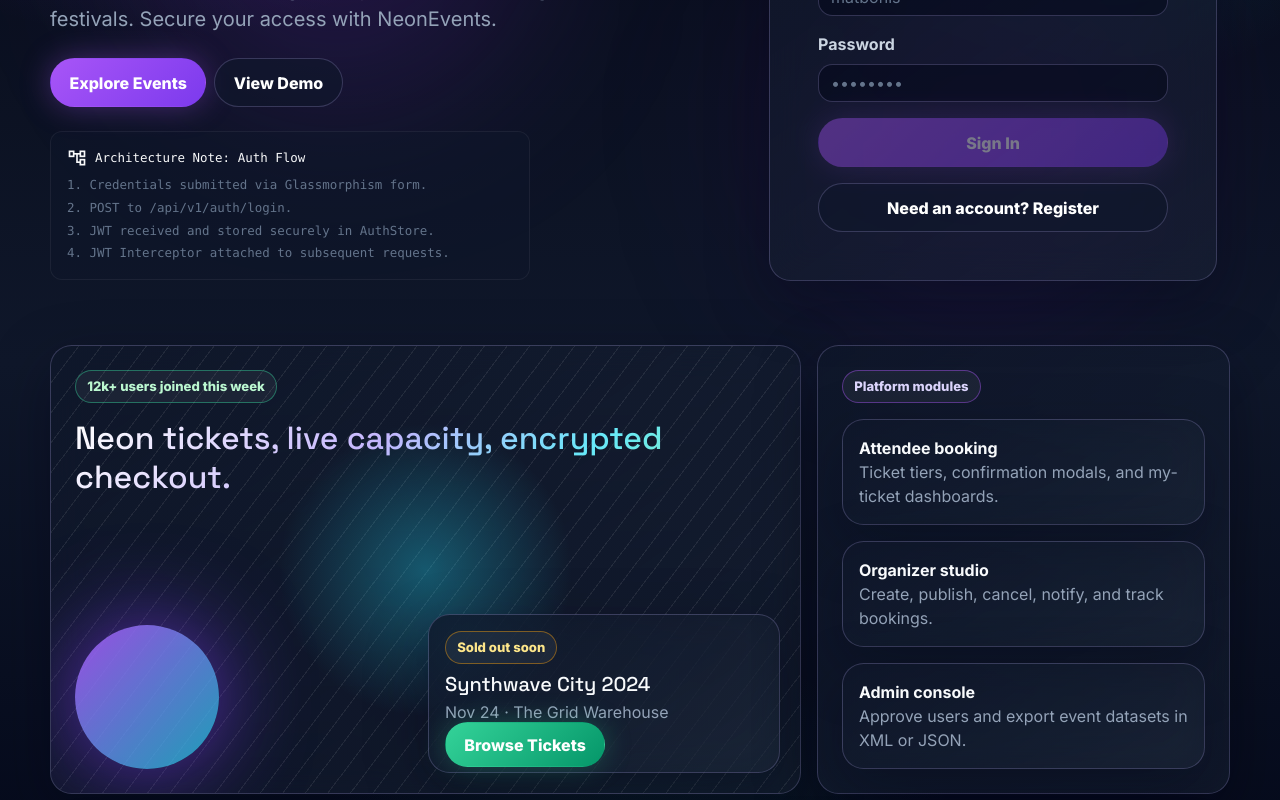
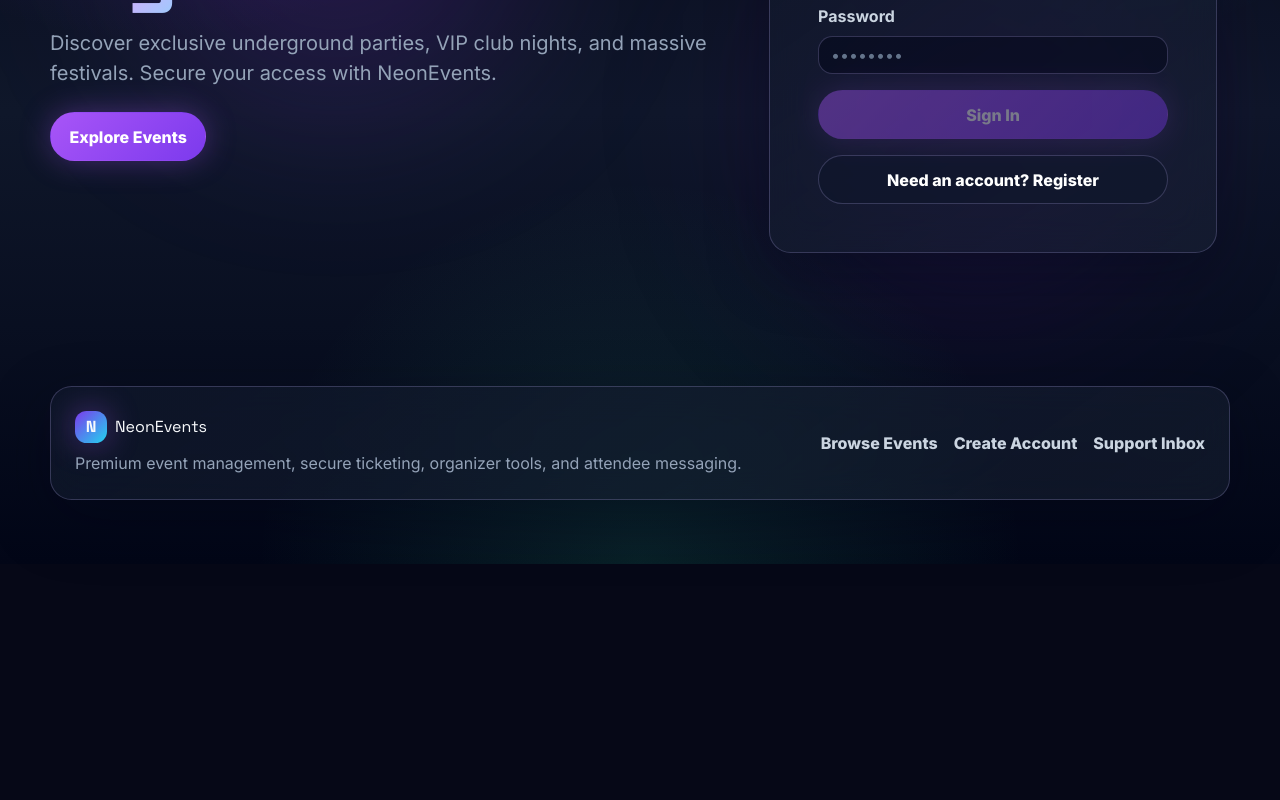
Before and after one commit to AndreasFrantzias/tedy, an Angular app in the folder frontend/: page /home in a window 1280 px wide. Shown: the part 440-1240 px from the top of the page. After the commit the page ends 1004 px from the top, so only its background shows below. Built offline with nearby package versions, Linux system fonts and the light colour scheme.

Commit message:
removed placeholder content on UI

```diff
--- a/frontend/src/app/event-detail-component/event-detail-component.html
+++ b/frontend/src/app/event-detail-component/event-detail-component.html
@@ -12,8 +12,7 @@
       <section class="detail-hero glass-card">
         <div class="detail-hero-content">
           <div class="d-flex flex-wrap gap-2 mb-3">
-            <span class="pill pill-purple">Featured</span>
-            <span class="pill pill-amber">{{ event.status === 'PUBLISHED' ? 'Sold Out Soon' : event.status }}</span>
+            <span class="pill pill-amber" *ngIf="event.status !== 'PUBLISHED'">{{ event.status }}</span>
           </div>
           <h1 class="display-5 fw-bold mb-2">{{ event.title }}</h1>
           <p class="muted mb-0 d-flex align-items-center gap-2"><span class="material-symbols-outlined text-gradient">calendar_today</span>{{ event.startDateTime | date:'medium' }} - {{ event.endDateTime | date:'shortTime' }}</p>
@@ -29,25 +28,12 @@
         </div>
       </section>
 
-      <div class="two-col">
-        <section class="glass-card p-4">
-          <div class="d-flex justify-content-between align-items-start mb-3">
-            <h2 class="h5 d-flex align-items-center gap-2"><span class="material-symbols-outlined text-gradient">location_on</span>Location</h2>
-            <span class="pill">Get Directions</span>
-          </div>
-          <p class="muted">{{ event.venue }}<br>{{ event.address }}, {{ event.city }}, {{ event.country }}</p>
-          <div #mapContainer class="leaflet-map" *ngIf="event.lat !== null && event.lng !== null; else noMap"></div>
-          <ng-template #noMap><div class="p-4 text-center muted">No coordinates available.</div></ng-template>
-        </section>
-
-        <section class="glass-card p-4">
-          <h2 class="h5 d-flex align-items-center gap-2 mb-3"><span class="material-symbols-outlined text-gradient">queue_music</span>Main Lineup</h2>
-          <div class="d-grid gap-3">
-            <div class="d-flex align-items-center gap-3"><div class="lineup-avatar"></div><div><strong>Virtual Echo</strong><p class="muted small mb-0">Headlining • 12:00 AM</p></div></div>
-            <div class="d-flex align-items-center gap-3"><div class="lineup-avatar"></div><div><strong>Neon Architect</strong><p class="muted small mb-0">Special Guest • 10:30 PM</p></div></div>
-          </div>
-        </section>
-      </div>
+      <section class="glass-card p-4">
+        <h2 class="h5 d-flex align-items-center gap-2 mb-3"><span class="material-symbols-outlined text-gradient">location_on</span>Location</h2>
+        <p class="muted">{{ event.venue }}<br>{{ event.address }}, {{ event.city }}, {{ event.country }}</p>
+        <div #mapContainer class="leaflet-map" *ngIf="event.lat !== null && event.lng !== null; else noMap"></div>
+        <ng-template #noMap><div class="p-4 text-center muted">No coordinates available.</div></ng-template>
+      </section>
     </div>
 
     <aside class="booking-sidebar d-grid gap-3">
@@ -58,7 +44,6 @@
             <input type="radio" name="ticketType" class="position-absolute top-0 end-0 m-3" [value]="ticket.id" [(ngModel)]="selectedTicketTypeId" [disabled]="ticket.available <= 0" />
             <div class="pe-4">
               <div class="d-flex justify-content-between gap-2 mb-1"><strong>{{ ticket.name }}</strong><span class="pill" [class.pill-green]="ticket.available > 0" [class.pill-danger]="ticket.available <= 0">{{ ticket.available > 0 ? ticket.available + ' LEFT' : 'Sold Out' }}</span></div>
-              <p class="muted small mb-2">Secure digital ticket for this event.</p>
               <span class="h5 font-headline">{{ ticket.price | currency:'EUR' }}</span>
             </div>
           </label>
@@ -67,7 +52,6 @@
         <input class="form-control mb-3" type="number" min="1" [(ngModel)]="numberOfTickets" />
         <button class="btn-neon w-100 d-flex justify-content-center align-items-center gap-2" type="button" (click)="book()" [disabled]="event.status !== 'PUBLISHED'" *ngIf="isAuthenticated; else loginPrompt"><span class="material-symbols-outlined">shopping_cart</span>Book Tickets</button>
         <ng-template #loginPrompt><a class="btn-neon w-100 text-center" routerLink="/login">Login to book tickets</a></ng-template>
-        <p class="muted text-center small text-uppercase fw-bold mt-3 mb-0">Encrypted Secure Checkout</p>
       </section>
 
       <section class="glass-card p-4">
@@ -90,15 +74,15 @@
       </div>
       <div class="metric-card p-3 mb-3">
         <div class="d-flex justify-content-between"><span>Ticket Type</span><strong>{{ selectedTicketName() }} ({{ numberOfTickets }}x)</strong></div>
-        <div class="d-flex justify-content-between"><span>Total</span><strong class="text-gradient">Secure checkout</strong></div>
+        <div class="d-flex justify-content-between"><span>Total</span><strong class="text-gradient">{{ selectedTotal() | currency:'EUR' }}</strong></div>
       </div>
       <div class="alert alert-warning d-flex gap-3">
         <span class="material-symbols-outlined">warning</span>
-        <span>By confirming this booking, you acknowledge that all sales are final. No cancellations or refunds will be processed for this event.</span>
+        <span>Bookings are final and cannot be undone after you confirm.</span>
       </div>
       <div class="d-flex justify-content-end gap-2">
         <button class="btn-ghost" type="button" (click)="showBookingModal = false">Cancel</button>
-        <button class="btn-neon" type="button" (click)="confirmBooking()">Confirm Purchase</button>
+        <button class="btn-neon" type="button" (click)="confirmBooking()">Confirm Booking</button>
       </div>
     </div>
   </div>
--- a/frontend/src/app/event-detail-component/event-detail-component.ts
+++ b/frontend/src/app/event-detail-component/event-detail-component.ts
@@ -91,6 +91,11 @@ export class EventDetailComponent implements OnInit {
       });
   }
 
+  selectedTotal(): number {
+    const ticket = this.event?.ticketTypes.find((t) => t.id === this.selectedTicketTypeId);
+    return ticket ? Number(ticket.price) * this.numberOfTickets : 0;
+  }
+
   selectedTicketName(): string {
     return this.event?.ticketTypes.find((ticket) => ticket.id === this.selectedTicketTypeId)?.name ?? 'ticket';
   }
--- a/frontend/src/app/event-manage-component/event-manage-component.html
+++ b/frontend/src/app/event-manage-component/event-manage-component.html
@@ -1,25 +1,16 @@
 <section class="d-flex flex-wrap justify-content-between align-items-end gap-3 mb-4">
   <div>
-    <span class="pill pill-purple mb-3">Organizer Pro</span>
-    <h1 class="text-gradient">Event Monitoring</h1>
-    <p class="muted mb-0">Real-time performance of your live and upcoming events.</p>
+    <h1 class="text-gradient">My Events</h1>
+    <p class="muted mb-0">Create, publish and cancel your events, and see their bookings.</p>
   </div>
   <div class="d-flex gap-2">
-    <button class="btn-ghost" type="button"><span class="material-symbols-outlined align-middle">download</span></button>
-    <button class="btn-ghost" type="button"><span class="material-symbols-outlined align-middle">refresh</span></button>
-    <a class="btn-neon" routerLink="/my-events/new"><span class="material-symbols-outlined align-middle">add_circle</span> Create Event Wizard</a>
+    <a class="btn-neon" routerLink="/my-events/new"><span class="material-symbols-outlined align-middle">add_circle</span> Create Event</a>
   </div>
 </section>
 
 <section class="split-pane" *ngIf="events$ | async as events; else loading">
   <aside class="glass-card p-4">
-    <h2 class="h4">System Architect Notes</h2>
-    <div class="architecture-note mb-3">
-      <p class="mb-2"><strong>Protected Routes:</strong> Layout checks AuthContext.user.role === ORGANIZER.</p>
-      <p class="mb-2"><strong>AuthStore:</strong> JWT persistence with auto-refresh on 401.</p>
-      <p class="mb-0"><strong>State:</strong> Optimistic deletes and atomic cancel actions.</p>
-    </div>
-    <h2 class="h4">Portfolio</h2>
+    <h2 class="h4">Events</h2>
     <div class="d-grid gap-3">
       <div class="metric-card p-3" *ngFor="let event of events">
         <div class="d-flex justify-content-between gap-2">
@@ -40,8 +31,7 @@
 
   <div class="glass-card p-4">
     <div class="d-flex flex-wrap justify-content-between align-items-center gap-3 mb-3">
-      <h2 class="h4 mb-0">Real-time booking tables</h2>
-      <div class="d-flex gap-2"><input class="form-control" placeholder="Search" /><span class="pill">All Status</span><span class="pill">Sort by: Revenue</span></div>
+      <h2 class="h4 mb-0">Bookings</h2>
     </div>
     <ng-container *ngFor="let event of events">
       <div class="metric-card p-3 mb-4">
--- a/frontend/src/app/events-browse-component/events-browse-component.html
+++ b/frontend/src/app/events-browse-component/events-browse-component.html
@@ -15,7 +15,7 @@
       </div>
       <div>
         <label class="form-label">Location</label>
-        <input class="form-control" name="city" [(ngModel)]="filters.city" placeholder="City or zip" />
+        <input class="form-control" name="city" [(ngModel)]="filters.city" placeholder="City" />
       </div>
       <div class="row g-2">
         <div class="col-6"><label class="form-label">From</label><input class="form-control" type="date" name="dateFrom" [(ngModel)]="filters.dateFrom" /></div>
@@ -35,15 +35,13 @@
       <div class="d-flex flex-wrap justify-content-between align-items-end gap-3 mb-4">
         <div>
           <h1 class="text-gradient mb-1">Discover Events</h1>
-          <p class="muted mb-0">Showing {{ results.total }} upcoming events near you</p>
+          <p class="muted mb-0">{{ results.total }} events found</p>
         </div>
-        <span class="pill">Sort by: Relevance</span>
       </div>
 
       <div class="grid-cards mb-4" *ngIf="results.items.length; else emptyState">
         <article class="event-card" *ngFor="let event of results.items">
           <div class="image-shell">
-            <span class="floating-badge">Tickets Available</span>
             <div class="event-cover"></div>
           </div>
           <div class="p-3 p-lg-4 d-flex flex-column h-100">
--- a/frontend/src/app/forbidden-component/forbidden-component.html
+++ b/frontend/src/app/forbidden-component/forbidden-component.html
@@ -1,5 +1,5 @@
 <div class="text-center py-5">
-  <h2 class="display-6">403 — Δεν επιτρέπεται η πρόσβαση</h2>
-  <p class="text-muted">Ο χρήστης δεν έχει τα απαραίτητα δικαιώματα.</p>
-  <a class="btn btn-primary" routerLink="/home">Αρχική</a>
+  <h2 class="display-6">403 — Access denied</h2>
+  <p class="text-muted">You don't have permission to view this page.</p>
+  <a class="btn btn-primary" routerLink="/home">Back to home</a>
 </div>
--- a/frontend/src/app/home-component/home-component.html
+++ b/frontend/src/app/home-component/home-component.html
@@ -1,20 +1,11 @@
 <section class="stitch-hero" *ngIf="authState$ | async as authState">
   <div>
-    <span class="stitch-kicker mb-4"><span class="pulse-dot"></span>New Events Added Daily</span>
     <h1 class="hero-title neon-glow mb-4">Experience the <br><span class="text-gradient">Nightlife</span></h1>
     <p class="muted fs-5 mb-4">Discover exclusive underground parties, VIP club nights, and massive festivals. Secure your access with NeonEvents.</p>
     <div class="d-flex flex-wrap gap-2">
       <a class="btn-neon" routerLink="/events">Explore Events</a>
-      <a class="btn-ghost" routerLink="/events">View Demo</a>
       <a class="btn-success-neon" routerLink="/my-bookings" *ngIf="authState.roles.includes('attendee')">My Tickets</a>
       <a class="btn-amber-neon" routerLink="/admin/users" *ngIf="authState.roles.includes('admin')">Admin Console</a>
-    </div>
-    <div class="architecture-note mt-4">
-      <div class="d-flex align-items-center gap-2 text-light mb-2"><span class="material-symbols-outlined">account_tree</span>Architecture Note: Auth Flow</div>
-      <p class="mb-1">1. Credentials submitted via Glassmorphism form.</p>
-      <p class="mb-1">2. POST to /api/v1/auth/login.</p>
-      <p class="mb-1">3. JWT received and stored securely in AuthStore.</p>
-      <p class="mb-0">4. JWT Interceptor attached to subsequent requests.</p>
     </div>
   </div>
 
@@ -38,30 +29,6 @@
   </ng-template>
 </section>
 
-<section class="two-col mb-5">
-  <div class="glass-card event-visual p-4 d-flex flex-column justify-content-between">
-    <div>
-      <span class="pill pill-green mb-3">12k+ users joined this week</span>
-      <h2 class="text-gradient">Neon tickets, live capacity, encrypted checkout.</h2>
-    </div>
-    <div class="visual-orb"></div>
-    <div class="glass-card floating-panel p-3">
-      <span class="pill pill-amber mb-2">Sold out soon</span>
-      <h3 class="h5 mb-1">Synthwave City 2024</h3>
-      <p class="muted mb-2">Nov 24 · The Grid Warehouse</p>
-      <a class="btn-success-neon w-100 text-center" routerLink="/events">Browse Tickets</a>
-    </div>
-  </div>
-  <div class="glass-card p-4">
-    <span class="pill pill-purple mb-3">Platform modules</span>
-    <div class="d-grid gap-3">
-      <div class="metric-card p-3"><strong>Attendee booking</strong><p class="muted mb-0">Ticket tiers, confirmation modals, and my-ticket dashboards.</p></div>
-      <div class="metric-card p-3"><strong>Organizer studio</strong><p class="muted mb-0">Create, publish, cancel, notify, and track bookings.</p></div>
-      <div class="metric-card p-3"><strong>Admin console</strong><p class="muted mb-0">Approve users and export event datasets in XML or JSON.</p></div>
-    </div>
-  </div>
-</section>
-
 <section class="mb-5" *ngIf="recommendations$ | async as recommendations">
   <div class="d-flex justify-content-between align-items-end mb-3" *ngIf="recommendations.length">
     <div>
--- a/frontend/src/app/login-component/login-component.html
+++ b/frontend/src/app/login-component/login-component.html
@@ -1,12 +1,11 @@
 <div>
-  <span class="pill pill-purple mb-3">Attendee access</span>
   <h2 class="mb-2">Welcome Back</h2>
   <p class="muted mb-4">Login to book tickets, manage events, or approve new users.</p>
 
   <form [formGroup]="form" (ngSubmit)="submit()" class="d-grid gap-3">
     <div>
       <label class="form-label">Username</label>
-      <input class="form-control" formControlName="username" autocomplete="username" placeholder="matbonis" />
+      <input class="form-control" formControlName="username" autocomplete="username" placeholder="username" />
     </div>
     <div>
       <label class="form-label">Password</label>
--- a/frontend/src/app/messages-component/messages-component.html
+++ b/frontend/src/app/messages-component/messages-component.html
@@ -10,7 +10,7 @@
 <section class="split-pane">
   <aside class="glass-card p-3">
     <button class="btn-ghost w-100 mb-2" type="button" (click)="activeTab = 'inbox'" [class.btn-neon]="activeTab === 'inbox'">Inbox</button>
-    <button class="btn-ghost w-100" type="button" (click)="activeTab = 'sent'" [class.btn-neon]="activeTab === 'sent'">Outbox</button>
+    <button class="btn-ghost w-100" type="button" (click)="activeTab = 'sent'" [class.btn-neon]="activeTab === 'sent'">Sent</button>
   </aside>
 
   <div class="glass-card p-4">
@@ -28,7 +28,7 @@
     </ng-container>
 
     <ng-container *ngIf="activeTab === 'sent'">
-      <h2 class="h4 mb-3">Outbox</h2>
+      <h2 class="h4 mb-3">Sent</h2>
       <div class="d-grid gap-3" *ngIf="sent$ | async as sent">
         <article class="metric-card p-3" *ngFor="let message of sent">
           <div class="d-flex justify-content-between gap-2"><strong>{{ message.subject }}</strong><span class="pill">{{ message.sentAt | date:'short' }}</span></div>
--- a/frontend/src/app/users-component/users-component.html
+++ b/frontend/src/app/users-component/users-component.html
@@ -2,16 +2,12 @@
   <aside class="glass-card admin-sidebar p-3">
     <h2 class="h5 mb-3">NeonEvent Admin</h2>
     <a class="admin-link active"><span class="material-symbols-outlined">group</span>User Management</a>
-    <a class="admin-link"><span class="material-symbols-outlined">event</span>Events</a>
-    <a class="admin-link"><span class="material-symbols-outlined">confirmation_number</span>Ticketing</a>
-    <a class="admin-link"><span class="material-symbols-outlined">payments</span>Revenue</a>
     <button class="btn-amber-neon w-100 mt-3" type="button" (click)="activeTab = 'export'"><span class="material-symbols-outlined align-middle">download</span> Export Data</button>
   </aside>
 
   <section>
     <div class="mb-4">
-      <span class="pill pill-amber mb-3">Admin Console</span>
-      <h1 class="text-gradient">System Oversight</h1>
+      <h1 class="text-gradient">Admin Console</h1>
       <p class="muted">Manage roles, approve registration requests, and export platform event data.</p>
     </div>
 
@@ -74,11 +70,10 @@
           <h2>Data Export Utility</h2>
           <p class="muted">Export system-wide event data in machine-readable formats for deep analytics and legacy system integration.</p>
           <div class="two-col">
-            <div class="metric-card export-card p-4"><div><span class="pill pill-amber mb-3">code</span><h2>Export to XML</h2><p class="muted">Schema version 2.4.0</p></div><a class="btn-amber-neon" [href]="exportXmlUrl" target="_blank">.XML</a></div>
+            <div class="metric-card export-card p-4"><div><span class="pill pill-amber mb-3">code</span><h2>Export to XML</h2><p class="muted">Events in the assignment's DTD format</p></div><a class="btn-amber-neon" [href]="exportXmlUrl" target="_blank">.XML</a></div>
             <div class="metric-card export-card p-4"><div><span class="pill pill-green mb-3">data_object</span><h2>Export to JSON</h2><p class="muted">Serialized objects</p></div><a class="btn-success-neon" [href]="exportJsonUrl" target="_blank">.JSON</a></div>
           </div>
         </div>
-        <div class="architecture-note">AdminGuard checks for role === ADMIN in JWT payload before component mount. ExportUtility uses stream-based handlers and typed API services.</div>
       </ng-container>
     </div>
   </section>
```
